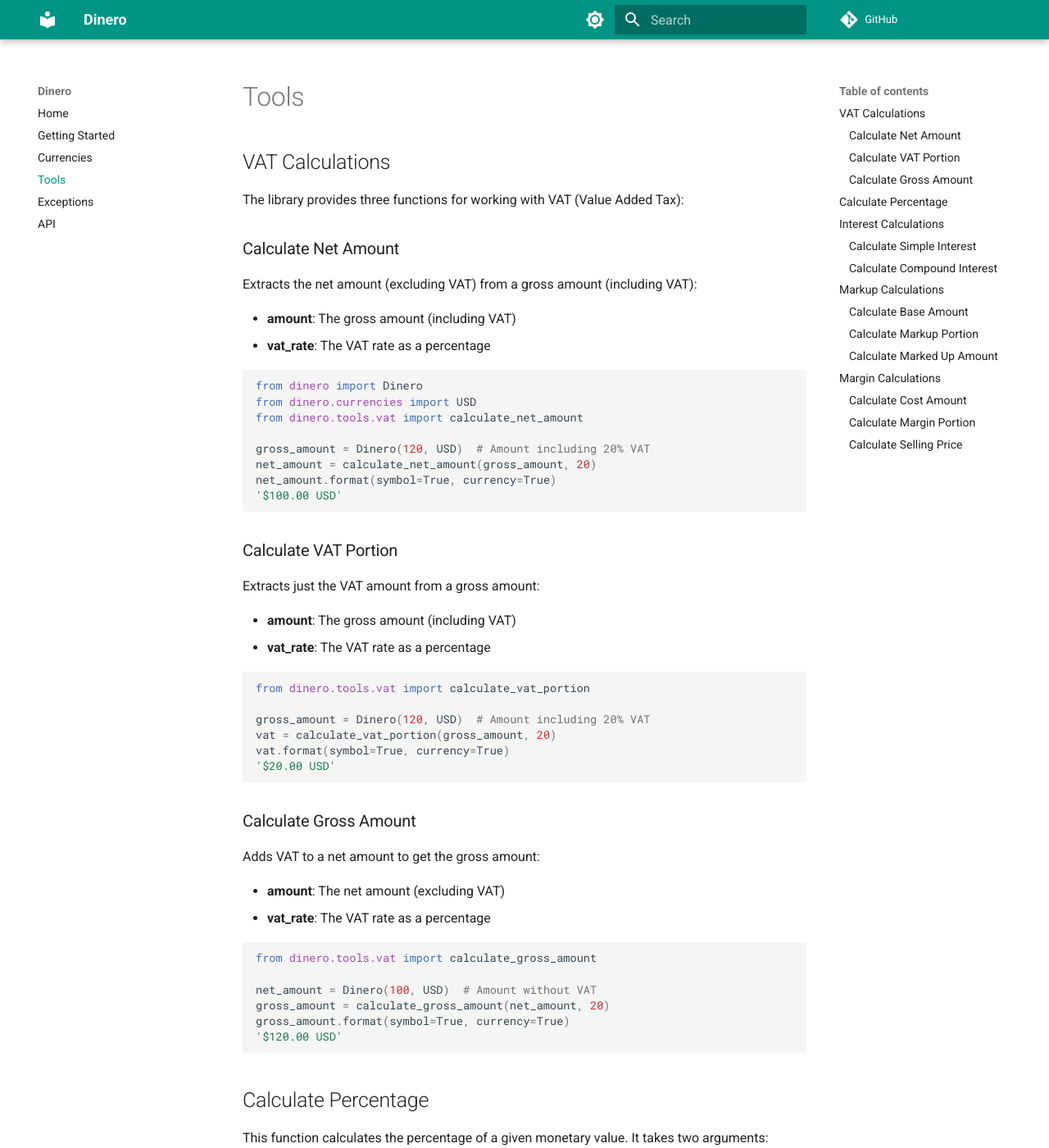
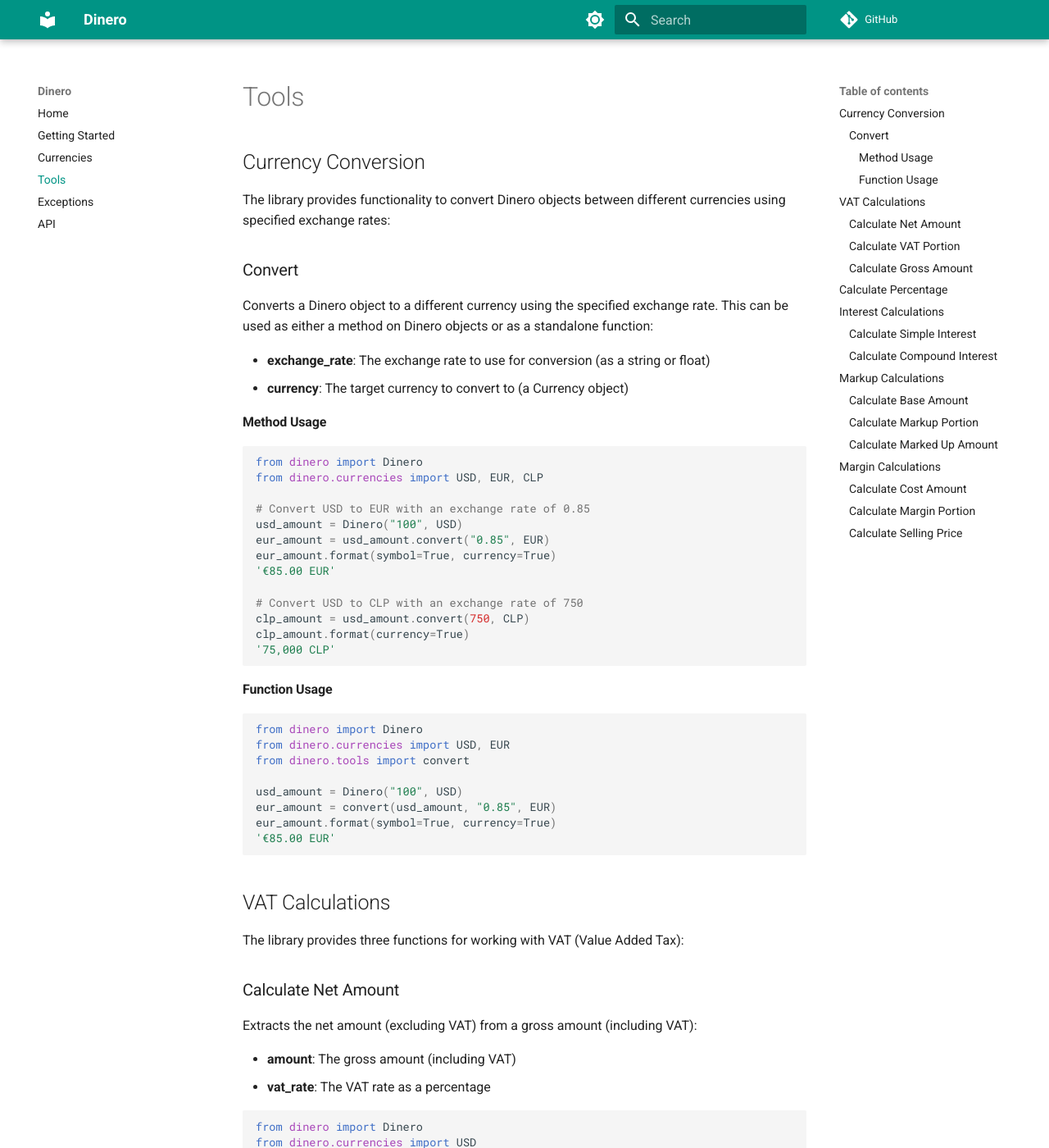
Before and after one commit to wilfredinni/dinero, an MkDocs documentation site: the page built from docs/tools.md, in a window 1280 px wide and 1400 px high. Shown: the whole window at 82% size. Built offline with MkDocs 1.6.1 and Material for MkDocs 9.7.7, drawn with Linux system fonts in a browser that asks for light colours; comment, search, counter and statistics services are not loaded.

Commit message:
feat: add currency conversion documentation and examples in API and tools sections

````diff
--- a/docs/tools.md
+++ b/docs/tools.md
@@ -1,3 +1,45 @@
+## Currency Conversion
+
+The library provides functionality to convert Dinero objects between different currencies using specified exchange rates:
+
+### Convert
+
+Converts a Dinero object to a different currency using the specified exchange rate. This can be used as either a method on Dinero objects or as a standalone function:
+
+- **exchange_rate**: The exchange rate to use for conversion (as a string or float)
+- **currency**: The target currency to convert to (a Currency object)
+
+#### Method Usage
+
+```python
+from dinero import Dinero
+from dinero.currencies import USD, EUR, CLP
+
+# Convert USD to EUR with an exchange rate of 0.85
+usd_amount = Dinero("100", USD)
+eur_amount = usd_amount.convert("0.85", EUR)
+eur_amount.format(symbol=True, currency=True)
+'€85.00 EUR'
+
+# Convert USD to CLP with an exchange rate of 750
+clp_amount = usd_amount.convert(750, CLP)
+clp_amount.format(currency=True)
+'75,000 CLP'
+```
+
+#### Function Usage
+
+```python
+from dinero import Dinero
+from dinero.currencies import USD, EUR
+from dinero.tools import convert
+
+usd_amount = Dinero("100", USD)
+eur_amount = convert(usd_amount, "0.85", EUR)
+eur_amount.format(symbol=True, currency=True)
+'€85.00 EUR'
+```
+
 ## VAT Calculations
 
 The library provides three functions for working with VAT (Value Added Tax):
````
Also changed, not shown: CHANGELOG.md (+1 -0 lines), docs/api.md (+7 -0 lines), docs/started.md (+19 -0 lines).
